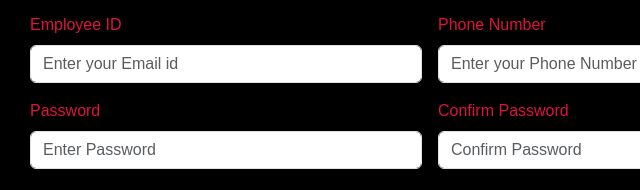
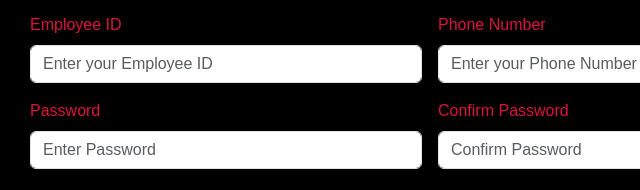
Before and after one commit to gspsrikanth1432/Student, a plain HTML site: page adminsignup.html in a window 1280 px wide. Shown: the part 274-464 px from the top of the page, 210-850 px from the left. Drawn offline with nearby package versions, Linux system fonts and the light colour scheme.

Commit message:
Update adminsignup.html

```diff
--- a/adminsignup.html
+++ b/adminsignup.html
@@ -45,7 +45,7 @@
 
                     <div class="col-md-6">
                         <label class="form-label">Employee ID</label>
-                        <input type="email" class="form-control" placeholder="Enter your Email id" required>
+                        <input type="Text" class="form-control" placeholder="Enter your Employee ID" required>
                     </div>
 
                     <div class="col-md-6">
```
